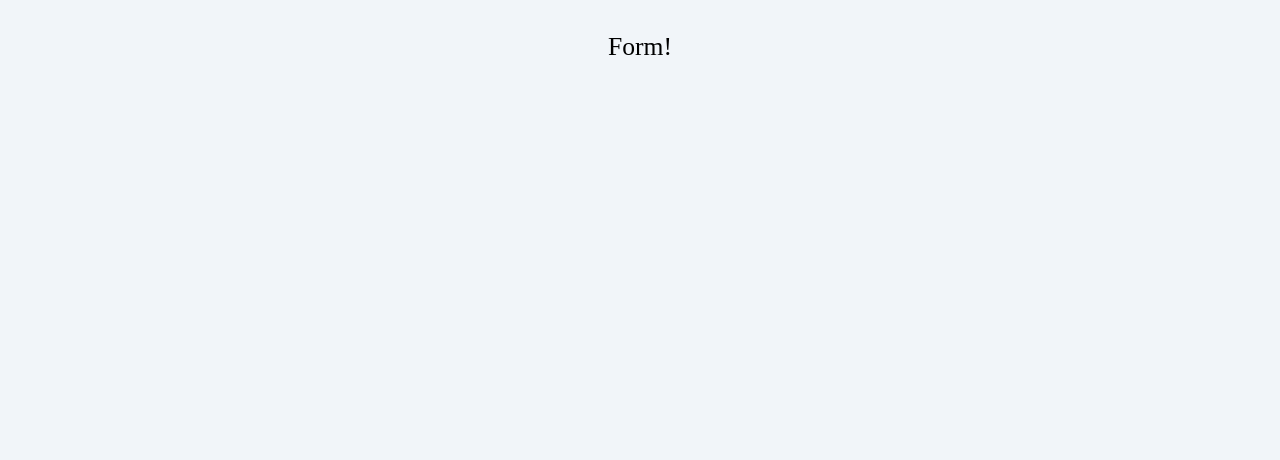
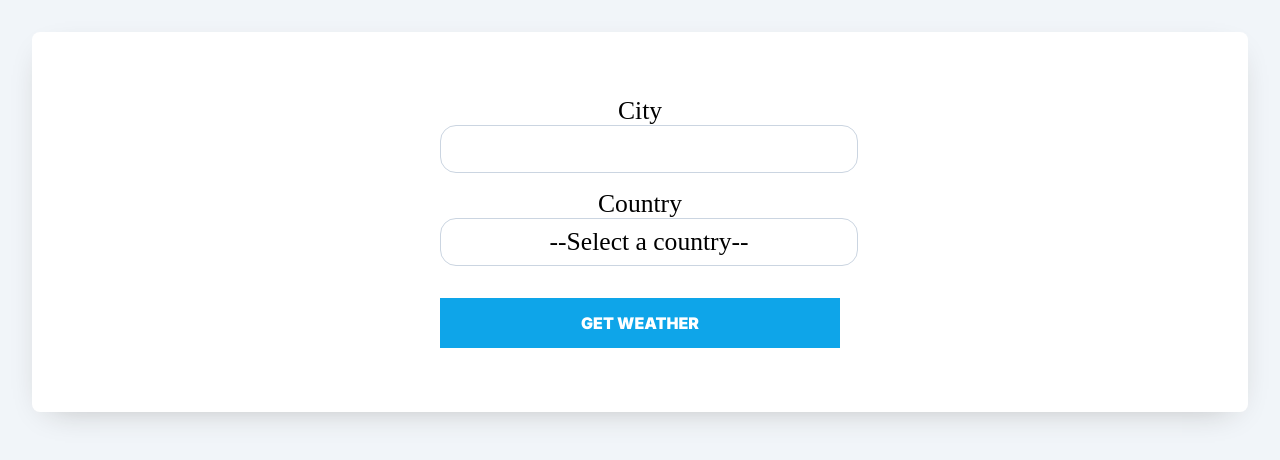
Before and after one commit to Facuscar/WeatherApp, a React (Vite) app: page / in a window 1280 px wide. Shown: the top 460 px of the page. Built offline with nearby package versions, Linux system fonts and the light colour scheme; a web font is replaced by a local one.

Commit message:
Add: basic form

```diff
--- a/src/components/Form.jsx
+++ b/src/components/Form.jsx
@@ -1,6 +1,26 @@
 const Form = () => {
     return (
-        <form>Form!</form>
+        <div className="container">
+            <form action="">
+                <div className="field">
+                    <label htmlFor="city">City</label>
+                    <input type="text" id="city" name="city" />
+                </div>
+                <div className="field">
+                    <label htmlFor="country">Country</label>
+                    <select name="country" id="country">
+                        <option value="">--Select a country--</option>
+                        <option value="US">United States of America</option>
+                        <option value="AR">Argentina</option>
+                        <option value="CL">Chile</option>
+                        <option value="FR">France</option>
+                        <option value="IT">Italy</option>
+                        <option value="ES">Spain</option>
+                    </select>
+                </div>
+                <input type="submit" value="Get weather" />
+            </form>
+        </div>
     );
 }
 
```
